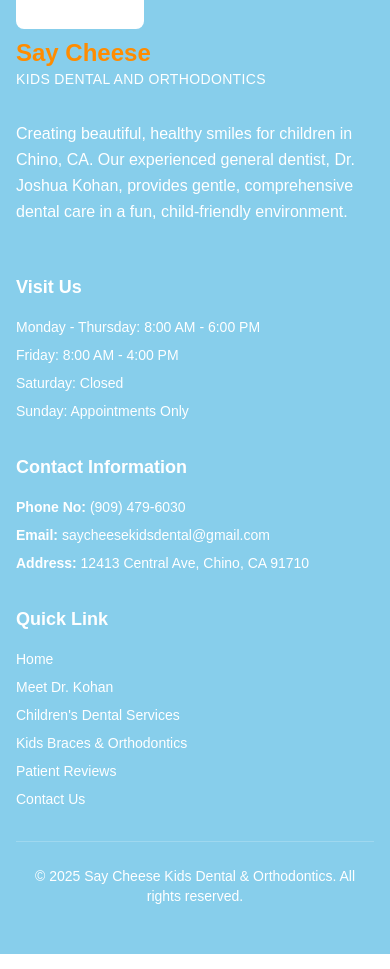
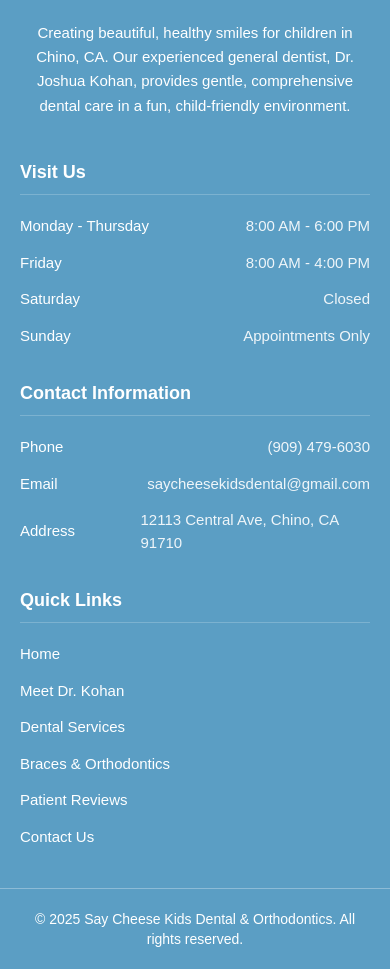
Before and after one commit to mudasir256/SayCheese, a Next.js app: page / in a window 390 px wide. Shown: the part 2983-3952 px from the top of the page. Built offline with nearby package versions, Linux system fonts and the light colour scheme.

Commit message:
Refactor Footer component: Updated layout and styling for improved responsiveness, replaced logo with an image, and enhanced content structure with better accessibility. Adjusted contact and quick links sections for clarity and usability.

```diff
--- a/src/components/Footer.tsx
+++ b/src/components/Footer.tsx
@@ -1,123 +1,144 @@
-import Link from "next/link";
+import Image from 'next/image';
 
-export default function Footer() {
+const DentalFooter = () => {
   return (
-    <footer className="bg-[#87CEEB] text-white w-full">
-      <div className="max-w-7xl mx-auto px-4 py-12">
+    <footer className="bg-[#5B9EC4] text-white">
+      <div className="max-w-7xl mx-auto px-5 sm:px-6 lg:px-12">
         {/* Logo and Description Section */}
-        <div className="flex flex-col md:flex-row items-start gap-8 mb-12">
-          {/* Logo */}
-          <div className="flex-shrink-0">
-            <div className="bg-white rounded-lg p-4 w-32 h-32 flex items-center justify-center">
-              <div className="text-center">
-                <div className="text-5xl mb-1">🦷</div>
-                <div className="flex gap-1 justify-center">
-                  <span className="text-xs">🔴</span>
-                  <span className="text-xs">🟢</span>
-                  <span className="text-xs">🟡</span>
-                  <span className="text-xs">🔵</span>
-                </div>
-              </div>
-            </div>
-            <div className="mt-2">
-              <h2 className="text-2xl font-bold text-[#FF8C00]">Say Cheese</h2>
-              <p className="text-sm text-white uppercase tracking-wide">
-                Kids Dental and Orthodontics
-              </p>
-            </div>
+        <div className="flex flex-col lg:flex-row lg:space-x-24 pt-8 lg:pt-0 pb-10 lg:mb-12">
+          <div className="flex justify-center lg:justify-start mb-6 lg:mb-0 lg:-mt-6">
+            <Image
+              src="/Images/logosaycheese.png"
+              alt="Say Cheese Kids Dental and Orthodontics"
+              width={100}
+              height={140}
+              className="w-28 sm:w-32 lg:w-40 h-auto rounded-2xl object-contain"
+              priority
+            />
           </div>
 
-          {/* Description */}
-          <div className="flex-1">
-            <p className="text-white leading-relaxed max-w-2xl">
-              Creating beautiful, healthy smiles for children in Chino, CA. Our
-              experienced general dentist, Dr. Joshua Kohan, provides gentle,
-              comprehensive dental care in a fun, child-friendly environment.
+          <div className="flex items-center lg:w-1/2">
+            <p className="text-white text-[15px] sm:text-base leading-relaxed text-center lg:text-left px-2 sm:px-0">
+              Creating beautiful, healthy smiles for children in Chino, CA. Our experienced
+              general dentist, Dr. Joshua Kohan, provides gentle, comprehensive dental care
+              in a fun, child-friendly environment.
             </p>
           </div>
         </div>
 
-        {/* Three Columns */}
-        <div className="grid grid-cols-1 md:grid-cols-3 gap-8 mb-8">
-          {/* Visit Us Column */}
+        {/* Main Content Section - 2 Column Grid on Tablet, 3 Columns on Desktop */}
+        <div className="pb-10 lg:pb-0 grid grid-cols-1 sm:grid-cols-2 lg:flex lg:justify-between gap-8 lg:gap-0 lg:mb-12">
+
+
+
+          {/* Visit Us Box */}
           <div>
-            <h3 className="font-bold text-lg mb-4">Visit Us</h3>
-            <div className="space-y-2 text-sm">
-              <p>Monday - Thursday: 8:00 AM - 6:00 PM</p>
-              <p>Friday: 8:00 AM - 4:00 PM</p>
-              <p>Saturday: Closed</p>
-              <p>Sunday: Appointments Only</p>
+            <h3 className="text-lg font-bold mb-5 pb-2 border-b border-white/20 lg:border-0 lg:text-xl lg:font-semibold lg:mb-6">
+              Visit Us
+            </h3>
+            <div className="space-y-3.5 lg:space-y-3 text-[15px]">
+              <div className="flex justify-between items-center lg:flex-col lg:items-start lg:justify-start lg:flex-row lg:justify-between">
+                <span className="font-medium lg:font-normal">Monday - Thursday</span>
+                <span className="text-white/90 lg:text-white lg:ml-4">8:00 AM - 6:00 PM</span>
+              </div>
+              <div className="flex justify-between items-center lg:flex-col lg:items-start lg:justify-start lg:flex-row lg:justify-between">
+                <span className="font-medium lg:font-normal">Friday</span>
+                <span className="text-white/90 lg:text-white lg:ml-4">8:00 AM - 4:00 PM</span>
+              </div>
+              <div className="flex justify-between items-center lg:flex-col lg:items-start lg:justify-start lg:flex-row lg:justify-between">
+                <span className="font-medium lg:font-normal">Saturday</span>
+                <span className="text-white/90 lg:text-white lg:ml-4 lg:text-right">Closed</span>
+              </div>
+              <div className="flex justify-between items-center lg:flex-col lg:items-start lg:justify-start lg:flex-row lg:justify-between">
+                <span className="font-medium lg:font-normal">Sunday</span>
+                <span className="text-white/90 lg:text-white lg:ml-4">Appointments Only</span>
+              </div>
             </div>
           </div>
 
-          {/* Contact Information Column */}
+          {/* Contact Information Box */}
           <div>
-            <h3 className="font-bold text-lg mb-4">Contact Information</h3>
-            <div className="space-y-2 text-sm">
-              <p>
-                <span className="font-semibold">Phone No:</span>{" "}
-                <a
-                  href="tel:9094796030"
-                  className="hover:underline"
-                >
+            <h3 className="text-lg font-bold mb-5 pb-2 border-b border-white/20 lg:border-0 lg:text-xl lg:font-semibold lg:mb-6">
+              Contact Information
+            </h3>
+            <div className="space-y-3.5 lg:space-y-3 text-[15px]">
+              <div className="flex justify-between items-center lg:flex-col lg:items-start lg:justify-start lg:flex-row lg:justify-between">
+                <span className="w-32 font-medium lg:font-normal">Phone</span>
+                <a href="tel:+19094796030" className="text-white/90 lg:text-white lg:ml-4 hover:opacity-80 transition-opacity">
                   (909) 479-6030
                 </a>
-              </p>
-              <p>
-                <span className="font-semibold">Email:</span>{" "}
-                <a
-                  href="mailto:saycheesekidsdental@gmail.com"
-                  className="hover:underline"
-                >
+              </div>
+              <div className="flex justify-between items-center lg:flex-col lg:items-start lg:justify-start lg:flex-row lg:justify-between">
+                <span className="w-32 font-medium lg:font-normal">Email</span>
+                <a href="mailto:saycheesekidsdental@gmail.com" className="text-white/90 lg:text-white lg:ml-4 hover:opacity-80 transition-opacity break-words">
                   saycheesekidsdental@gmail.com
                 </a>
-              </p>
-              <p>
-                <span className="font-semibold">Address:</span> 12413 Central
-                Ave, Chino, CA 91710
-              </p>
+              </div>
+              <div className="flex justify-between items-center lg:flex-col lg:items-start lg:justify-start lg:flex-row lg:justify-between">
+                <span className="w-32 font-medium lg:font-normal">Address</span>
+                <a
+                  href="https://maps.google.com/?q=12113+Central+Ave,+Chino,+CA+91710"
+                  target="_blank"
+                  rel="noopener noreferrer"
+                  className="text-white/90 lg:text-white lg:ml-4 hover:opacity-80 transition-opacity"
+                >
+                  12113 Central Ave, Chino, CA 91710
+                </a>
+              </div>
             </div>
           </div>
 
-          {/* Quick Link Column */}
+          {/* Quick Links Box */}
           <div>
-            <h3 className="font-bold text-lg mb-4">Quick Link</h3>
-            <div className="space-y-2 text-sm">
-              <Link href="/" className="block hover:underline">
-                Home
-              </Link>
-              <Link href="/meet-dr-kohan" className="block hover:underline">
-                Meet Dr. Kohan
-              </Link>
-              <Link
-                href="/childrens-dental-services"
-                className="block hover:underline"
-              >
-                Children&apos;s Dental Services
-              </Link>
-              <Link
-                href="/kids-braces-orthodontics"
-                className="block hover:underline"
-              >
-                Kids Braces & Orthodontics
-              </Link>
-              <Link href="/patient-reviews" className="block hover:underline">
-                Patient Reviews
-              </Link>
-              <Link href="/contact" className="block hover:underline">
-                Contact Us
-              </Link>
-            </div>
+            <h3 className="text-lg font-bold mb-5 pb-2 border-b border-white/20 lg:border-0 lg:text-xl lg:font-semibold lg:mb-6">
+              Quick Links
+            </h3>
+            <nav className="space-y-3.5 lg:space-y-3 text-[15px]">
+              <div className="flex justify-between items-center lg:flex-col lg:items-start lg:justify-start lg:flex-row lg:justify-between">
+                <a href="#home" className="font-medium lg:font-normal hover:opacity-80 lg:hover:text-gray-200 transition-all">
+                  Home
+                </a>
+              </div>
+              <div className="flex justify-between items-center lg:flex-col lg:items-start lg:justify-start lg:flex-row lg:justify-between">
+                <a href="#meet-dr-kohan" className="font-medium lg:font-normal hover:opacity-80 lg:hover:text-gray-200 transition-all">
+                  Meet Dr. Kohan
+                </a>
+              </div>
+              <div className="flex justify-between items-center lg:flex-col lg:items-start lg:justify-start lg:flex-row lg:justify-between">
+                <a href="#services" className="font-medium lg:font-normal hover:opacity-80 lg:hover:text-gray-200 transition-all">
+                  Dental Services
+                </a>
+              </div>
+              <div className="flex justify-between items-center lg:flex-col lg:items-start lg:justify-start lg:flex-row lg:justify-between">
+                <a href="#braces" className="font-medium lg:font-normal hover:opacity-80 lg:hover:text-gray-200 transition-all">
+                  Braces & Orthodontics
+                </a>
+              </div>
+              <div className="flex justify-between items-center lg:flex-col lg:items-start lg:justify-start lg:flex-row lg:justify-between">
+                <a href="#reviews" className="font-medium lg:font-normal hover:opacity-80 lg:hover:text-gray-200 transition-all">
+                  Patient Reviews
+                </a>
+              </div>
+              <div className="flex justify-between items-center lg:flex-col lg:items-start lg:justify-start lg:flex-row lg:justify-between">
+                <a href="#contact" className="font-medium lg:font-normal hover:opacity-80 lg:hover:text-gray-200 transition-all">
+                  Contact Us
+                </a>
+              </div>
+            </nav>
           </div>
         </div>
+      </div>
 
-        {/* Copyright Notice */}
-        <div className="border-t border-white/20 pt-6 text-center text-sm">
-          <p>
+      {/* Copyright Section */}
+      <div className="border-t border-white/30">
+        <div className="max-w-7xl mx-auto px-5 sm:px-6 lg:px-12 py-5">
+          <p className="text-center text-white text-sm">
             © 2025 Say Cheese Kids Dental & Orthodontics. All rights reserved.
           </p>
         </div>
       </div>
     </footer>
   );
-}
+};
+
+export default DentalFooter;
```
